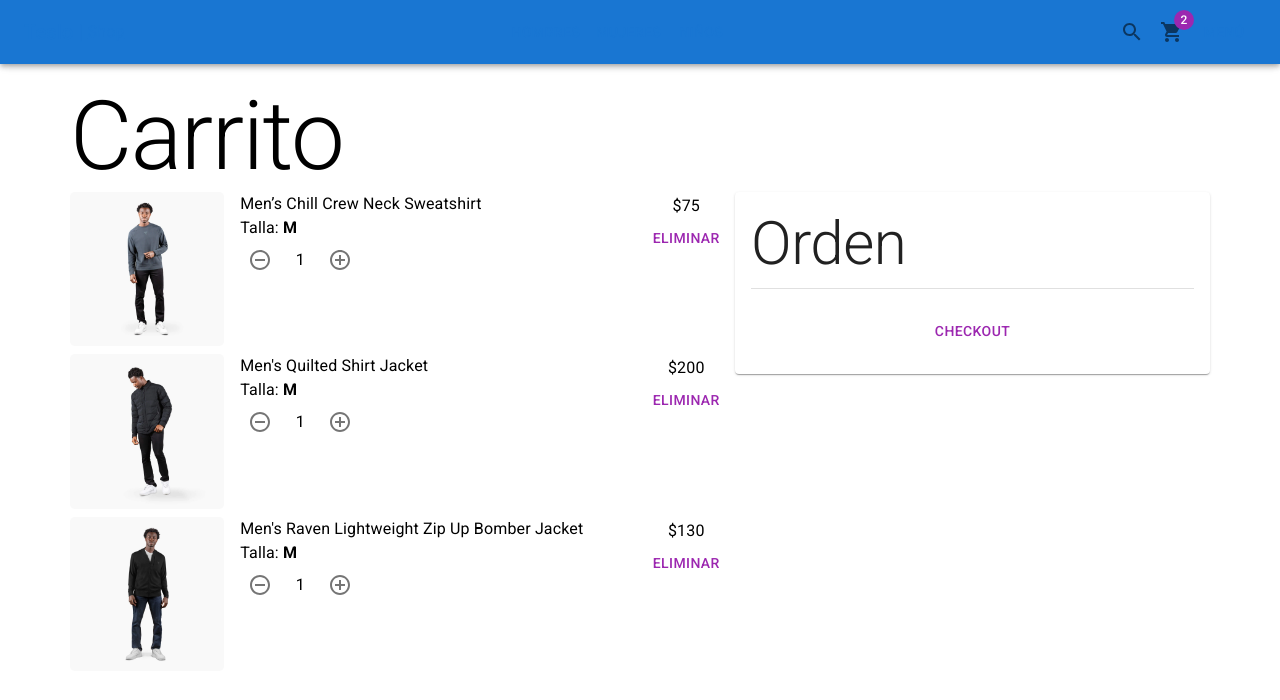
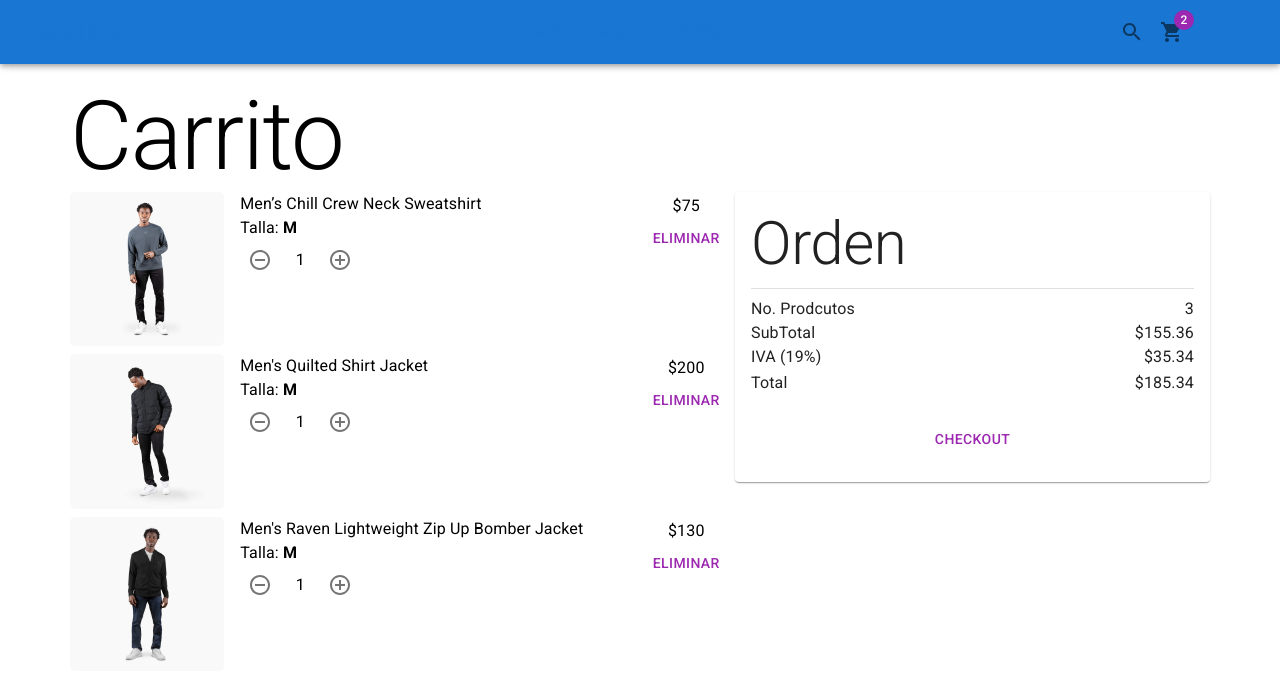
Before and after one commit to SebasRDev/teslo_shop_next, a Next.js app: page /cart in a window 1280 px wide. Shown: the top 700 px of the page. Built offline with nearby package versions, Linux system fonts and the light colour scheme.

Commit message:
Resumen de orden

```diff
--- a/components/cart/CartList.tsx
+++ b/components/cart/CartList.tsx
@@ -10,6 +10,7 @@
 } from "@mui/material";
 import { initialData } from "../../database/products";
 import { ItemCounter } from "../ui";
+import { FC } from "react";
 
 const prodcutsInCart = [
   initialData.products[0],
@@ -17,7 +18,11 @@
   initialData.products[2],
 ];
 
-export const CartList = () => {
+interface Props{
+  isEditable?: boolean;
+}
+
+export const CartList:FC<Props> = ({isEditable = false}) => {
   return (
     <>
       {prodcutsInCart.map((product) => (
@@ -43,8 +48,11 @@
                 Talla: <strong>M</strong>
               </Typography>
 
-              {/**Condicional */}
-              <ItemCounter />
+              {
+                isEditable
+                ? <ItemCounter />
+                : <Typography variant="h6">Cantidad: 3</Typography>
+              }
             </Box>
           </Grid>
           <Grid
@@ -56,8 +64,12 @@
           >
             <Typography variant="subtitle1">${product.price}</Typography>
 
-            {/**Editable */}
-            <Button variant="text" color="secondary">Eliminar</Button>
+            {
+              isEditable && (
+                <Button variant="text" color="secondary">Eliminar</Button>
+              )
+            }
+
           </Grid>
         </Grid>
       ))}
--- /dev/null
+++ b/components/cart/OrderSummary.tsx
@@ -0,0 +1,35 @@
+import { Grid, Typography } from "@mui/material"
+
+export const OrderSummary = () => {
+  return (
+    <Grid container>
+      <Grid item xs={6}>
+        <Typography>No. Prodcutos</Typography>
+      </Grid>
+      <Grid item xs={6} display="flex" justifyContent="end">
+        <Typography>3</Typography>
+      </Grid>
+
+      <Grid item xs={6}>
+        <Typography>SubTotal</Typography>
+      </Grid>
+      <Grid item xs={6} display="flex" justifyContent="end">
+        <Typography>${155.36}</Typography>
+      </Grid>
+
+      <Grid item xs={6}>
+        <Typography>IVA (19%)</Typography>
+      </Grid>
+      <Grid item xs={6} display="flex" justifyContent="end">
+        <Typography>${35.34}</Typography>
+      </Grid>
+
+      <Grid item xs={6}>
+        <Typography variant="subtitle1">Total</Typography>
+      </Grid>
+      <Grid item xs={6} display="flex" justifyContent="end">
+        <Typography variant="subtitle1">${185.34}</Typography>
+      </Grid>
+    </Grid>
+  )
+}
--- a/components/cart/index.ts
+++ b/components/cart/index.ts
@@ -1 +1,2 @@
-export * from './CartList'
+export * from "./CartList";
+export * from "./OrderSummary";
--- a/pages/cart/index.tsx
+++ b/pages/cart/index.tsx
@@ -1,5 +1,5 @@
 import { Box, Button, Card, CardContent, Divider, Grid, Typography } from "@mui/material";
-import { CartList } from "../../components/cart";
+import { CartList, OrderSummary } from "../../components/cart";
 import { ShopLayout } from "../../components/layouts";
 
 const CartPage = () => {
@@ -13,7 +13,7 @@
       </Typography>
       <Grid container>
         <Grid item xs={12} sm={7}>
-          <CartList />
+          <CartList isEditable={true}/>
         </Grid>
         <Grid item xs={12} sm={5}>
           <Card className="summary-card">
@@ -21,7 +21,7 @@
               <Typography variant="h2">Orden</Typography>
               <Divider sx={{ my: 1 }} />
 
-              {/**Order Sumary */}
+              <OrderSummary />
 
               <Box sx={{mt:3}}>
                 <Button color="secondary" className="circular-btn" fullWidth>
```
